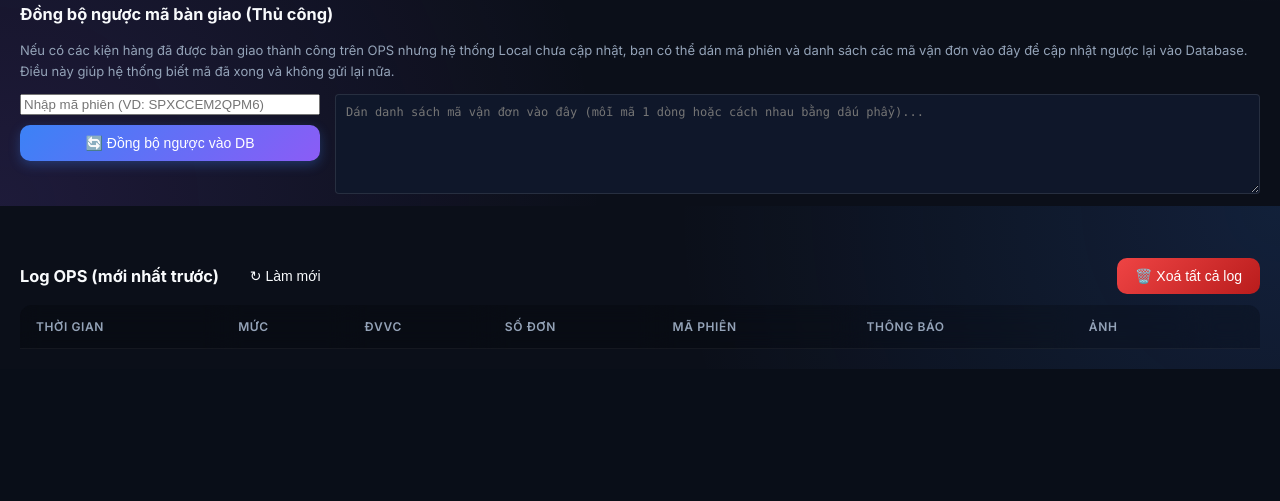
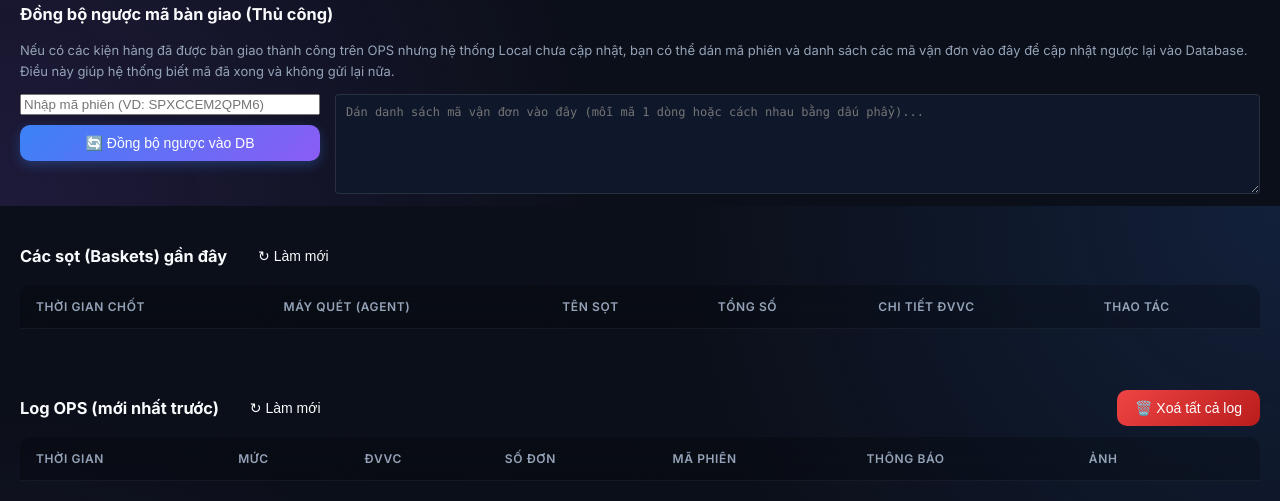
Before and after one commit to trongtri1512/ecom, a Python web app: template backend/app/templates/admin.html in a window 1280 px wide. Shown: the part 594-1095 px from the top of the page. Before the commit the page ends 963 px from the top, so only its background shows below. Run offline with Jinja, Linux system fonts and the light colour scheme; the template is opened without the code that fills it, so the values that code supplies are empty.

Commit message:
feat: bổ sung danh sách quản lý sọt (Baskets) trên giao diện Admin và nút bàn giao lên OPS thủ công theo từng sọt

```diff
--- a/backend/app/templates/admin.html
+++ b/backend/app/templates/admin.html
@@ -93,6 +93,29 @@
         <textarea id="syncCodes" placeholder="Dán danh sách mã vận đơn vào đây (mỗi mã 1 dòng hoặc cách nhau bằng dấu phẩy)..." style="width: 100%; height: 100px; resize: vertical; font-family: Consolas, monospace; font-size: 12px; padding: 10px; background: #0f172a; color: #e2e8f0; border: 1px solid var(--line); border-radius: 4px;"></textarea>
       </div>
     </div>
+  </section>
+
+  <section style="padding: 0 20px 40px;">
+    <div style="display:flex;align-items:center;gap:12px;margin-bottom:10px;">
+      <h3 style="margin:0;">Các sọt (Baskets) gần đây</h3>
+      <button id="btnRefreshBaskets" class="btn btn-ghost">↻ Làm mới</button>
+    </div>
+    <div class="tablewrap" style="padding:0;">
+      <table style="min-width:900px;">
+        <thead>
+          <tr>
+            <th>Thời gian chốt</th>
+            <th>Máy quét (Agent)</th>
+            <th>Tên sọt</th>
+            <th>Tổng số</th>
+            <th>Chi tiết ĐVVC</th>
+            <th>Thao tác</th>
+          </tr>
+        </thead>
+        <tbody id="basketRows"></tbody>
+      </table>
+    </div>
+    <div id="basketEmpty" class="empty" hidden>Chưa có sọt nào hôm nay.</div>
   </section>
 
   <section style="padding: 20px;">
@@ -313,11 +336,82 @@
         $("#syncSessionId").value = "";
         $("#syncCodes").value = "";
         loadLogs();
+  loadBaskets();
       } else {
         toast("Lỗi", res.message, "danger");
       }
     } catch (e) {
       toast("Lỗi", String(e), "danger");
+    } finally {
+      btn.innerHTML = oldText;
+      btn.disabled = false;
+    }
+  });
+
+  /* ------------------------- Quản lý sọt (Baskets) ------------------------- */
+  async function loadBaskets() {
+    try {
+      const data = await api("/api/baskets?period=day");
+      const items = data.items || [];
+      $("#basketEmpty").hidden = items.length > 0;
+
+      let html = "";
+      for (const b of items) {
+        const dt = new Date(b.closed_at).toLocaleString("vi-VN", {hour12: false});
+        const byCarrier = b.by_carrier || {};
+        const details = Object.entries(byCarrier).filter(x => x[1] > 0).map(x => `${x[0]}: ${x[1]}`).join(" | ") || "(rỗng)";
+
+        html += `
+          <tr>
+            <td style="font-family:Consolas,monospace;font-size:12px;">${dt}</td>
+            <td><b>${esc(b.source_agent)}</b></td>
+            <td>${esc(b.name)}</td>
+            <td style="font-weight:bold;color:#4ade80;">${b.total}</td>
+            <td style="font-family:Consolas,monospace;font-size:12px;color:var(--muted);">${esc(details)}</td>
+            <td>
+              <button class="btn btn-primary btn-post-basket" data-id="${b.id}" style="padding:4px 10px;font-size:12px;">📤 Bàn giao OPS</button>
+            </td>
+          </tr>
+        `;
+      }
+      $("#basketRows").innerHTML = html;
+    } catch (e) {
+      toast("Không tải được ds sọt", String(e), "danger");
+    }
+  }
+
+  $("#btnRefreshBaskets").addEventListener("click", loadBaskets);
+
+  $("#basketRows").addEventListener("click", async (e) => {
+    const btn = e.target.closest(".btn-post-basket");
+    if (!btn) return;
+
+    const id = btn.dataset.id;
+    if (!confirm(`Xác nhận đẩy lại dữ liệu của sọt này lên hệ thống OPS?`)) return;
+
+    const oldText = btn.innerHTML;
+    btn.innerHTML = "⏳ Đang đẩy...";
+    btn.disabled = true;
+
+    try {
+      const res = await api(`/api/ops/import-basket?basket_id=${id}`, { method: "POST" });
+      if (res.status === "done") {
+        let msg = "";
+        for (const r of (res.results || [])) {
+           if (r.status === "ok") msg += `✅ ${r.carrier}: Xong ${r.count} mã.\n`;
+           else msg += `❌ ${r.carrier}: ${r.error}\n`;
+        }
+        if (!msg) msg = "Không có mã nào cần đẩy (Sọt rỗng hoặc đã đẩy xong trước đó).";
+        alert(`KẾT QUẢ ĐẨY SỌT:\n\n${msg}`);
+        loadLogs();
+  loadBaskets(); // Cập nhật lại log OPS sau khi đẩy
+      } else if (res.status === "empty") {
+        alert(res.message);
+      } else {
+        toast("Lỗi", res.message || "Lỗi không xác định", "danger");
+      }
+    } catch (err) {
+      toast("Lỗi", String(err), "danger");
     } finally {
       btn.innerHTML = oldText;
       btn.disabled = false;
@@ -370,6 +464,7 @@
       await api("/api/ops/logs", { method: "DELETE" });
       toast("Đã xoá", "Tất cả log OPS", "warn");
       loadLogs();
+  loadBaskets();
     } catch (e) { toast("Lỗi", String(e), "danger"); }
   });
 
@@ -381,6 +476,7 @@
       const res = await api(`/api/sessions/carrier/${encodeURIComponent(c)}`, { method: "DELETE" });
       toast("Thành công", res.message, "ok");
       loadLogs();
+  loadBaskets();
     } catch (e) { toast("Lỗi", String(e), "danger"); }
   });
 
@@ -421,6 +517,7 @@
 
   load().catch((e) => toast("Không tải được", String(e), "danger"));
   loadLogs();
+  loadBaskets();
   </script>
 </body>
 </html>
```
